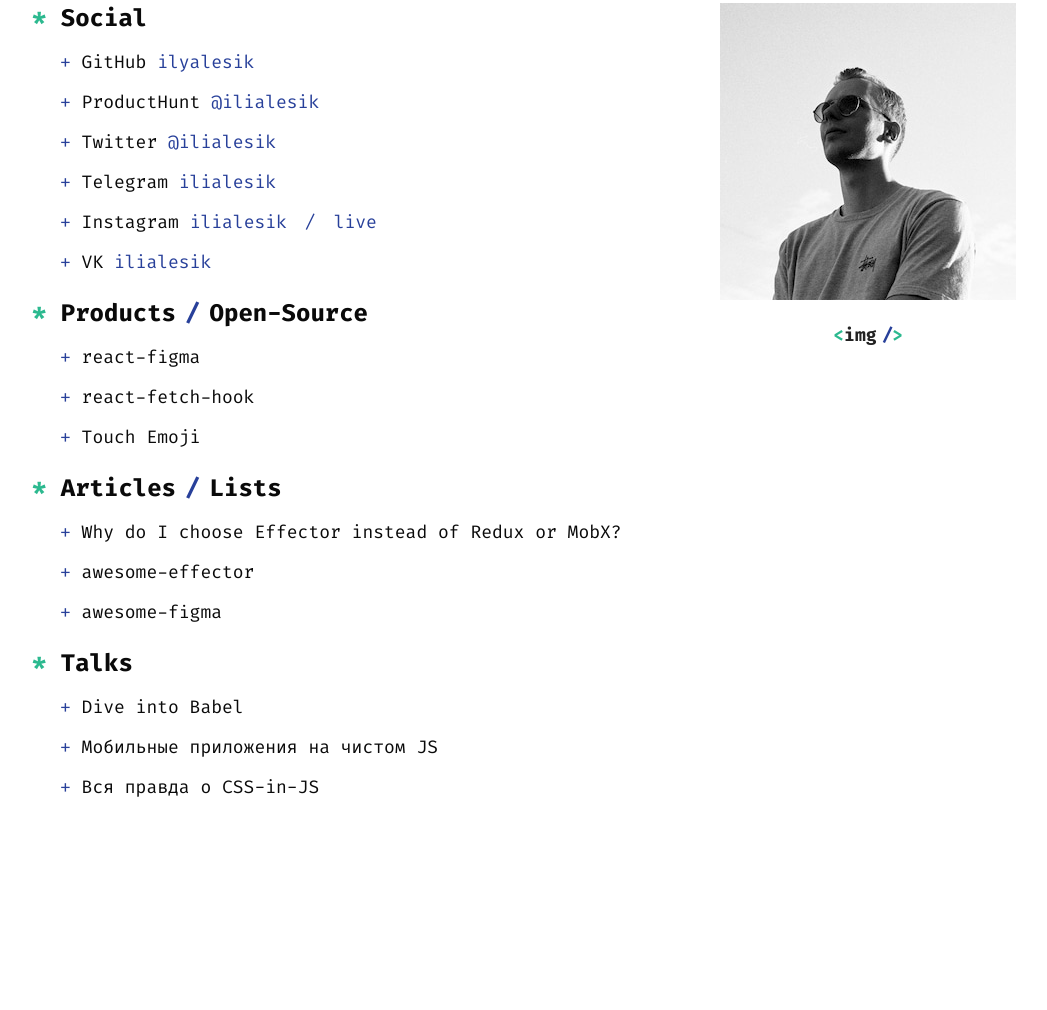
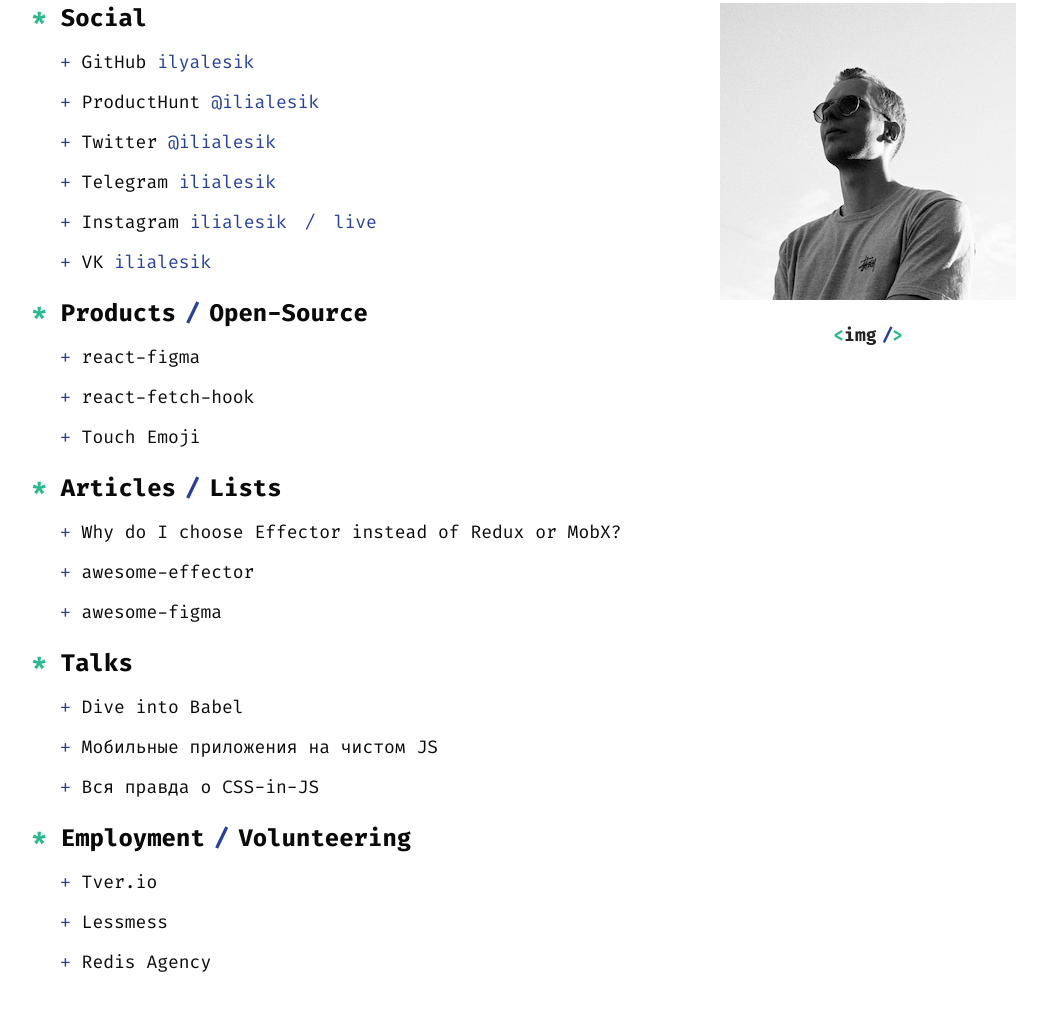
Before and after one commit to ilyalesik/lesik-dev, a website built with Parcel: page src/index.html in a window 1280 px wide. Shown: the part 157-1167 px from the top of the page, without its empty margins (116-1163 px from the left). Before the commit the page ends 1036 px from the top, so only its background shows below. Built offline with nearby package versions, Linux system fonts and the light colour scheme.

Commit message:
Add Employment section

```diff
--- a/src/index.html
+++ b/src/index.html
@@ -84,6 +84,19 @@
                         </li>
                     </ul>
                 </li>
+                <li>Employment<span class="md-list__splash-separator">/</span>Volunteering
+                    <ul>
+                        <li>
+                            <a target="_blank" href="https://tver.io/" class="md-list__link">Tver.io</a>
+                        </li>
+                        <li>
+                            <a target="_blank" href="https://lessmess.agency/" class="md-list__link">Lessmess</a>
+                        </li>
+                        <li>
+                            <a target="_blank" href="https://redis.agency/" class="md-list__link">Redis Agency</a>
+                        </li>
+                    </ul>
+                </li>
             </ul>
             <div class="avatar">
                 <img src="./images/avatar.jpg"
```
